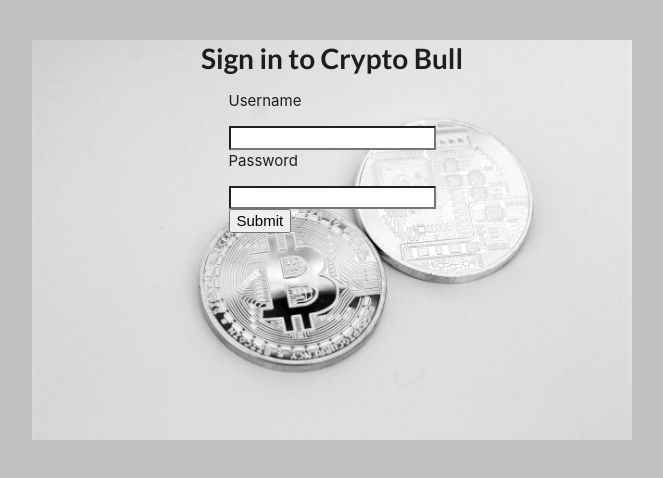
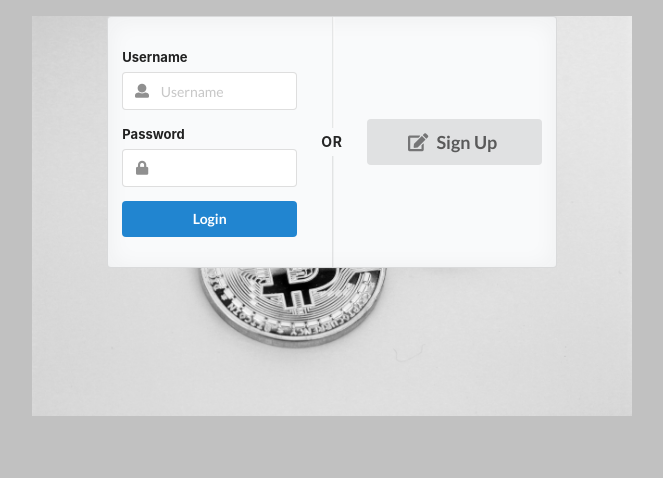
Before and after one commit to SamerSiam/crypto-bull, a React (Create React App) app: page /Account in a window 1280 px wide. Shown: the top 478 px of the page, without its empty margins (308-971 px from the left). Built offline with nearby package versions, Linux system fonts and the light colour scheme.

Commit message:
bug fixes

```diff
--- a/src/App.js
+++ b/src/App.js
@@ -6,7 +6,6 @@
 import Display from "./Components/Display/Display";
 import Header from "./Components/Header/Header";
 import Account from "./Components/Account/Account";
-import Preferences from "./Components/Preferences/Preferences";
 import Login from "./Components/Login/Login";
 // import useToken from './useToken.js'
 
@@ -32,33 +31,24 @@
   //  const [stateToken,setStateToken]=useState()
   // const {localToken,setLocalToken}= useToken();
 
-
   if (!token) {
     return <Login setToken={setToken} setCust={setCust} />;
   }
 
-// console.log("inside app custId", customer.firstname);
+  // console.log("inside app custId", customer.firstname);
   return (
     <div className="App">
       <BrowserRouter>
-      <Route
-      render={(props) => <Header customer={customer} {...props} />}>
-      </Route>
-      <Switch>
+        <Route render={(props) => <Header customer={customer} {...props} />}></Route>
+        <Switch>
           <Route path="/Home">
             <Display />
           </Route>
 
           <Route
             path="/Account"
-            render={(props) => <Account customer={customer} {...props} />}>
-
-          </Route>
-
-          <Route path="/preferences">
-            {" "}
-            <Preferences />{" "}
-          </Route>
+            render={(props) => <Account customer={customer} {...props} />}
+          ></Route>
         </Switch>
       </BrowserRouter>
     </div>
--- a/src/Components/Account/Account.js
+++ b/src/Components/Account/Account.js
@@ -5,35 +5,28 @@
 function Account({ customer }) {
   const [account, setAccount] = useState(null);
   const [errorMsg, setErrorMsg] = useState("Loading");
-  const customerID = useRef(customer.id);
-
-  console.log("inside accounts userefs", customerID);
-  console.log("inside accounts customer object", customer);
+  //   const customerID = useRef(customer.id);
 
   useEffect(() => {
-    if (!customer) {
-      console.log("inside !customer");
-      return;
-    }
     const fetch = async () => {
       setErrorMsg("");
 
       try {
-        console.log("try");
+        console.log(" inside try");
         const { data } = await accountData.get("Accounts");
+        console.log(" API accounts", data);
 
-        const customerAct = data.filter((act) => {
-          console.log("filter", customerAct);
-          return act.customerID === customer.id;
-        });
-        console.log("account is", data, customer.id, customerAct);
-        setAccount(customerAct[0]);
+        if (customer && data) {
+          const customerAct = data.filter((act) => act.customerID === parseInt(customer.id));
+          console.log("account is", data, customer.id, customerAct);
+          setAccount(customerAct[0]);
+        }
       } catch (err) {
         setErrorMsg(err.message);
       }
     };
     fetch();
-  }, []);
+  }, [customer]);
 
   if (!account) return <div></div>;
 
--- a/src/Components/AccountDetails/AccountDetails.js
+++ b/src/Components/AccountDetails/AccountDetails.js
@@ -7,7 +7,13 @@
   return (
     <div>
       <h2> Acount Balance : ${account.balance}</h2>
-      <h3> {coins[0]}</h3>
+      {coins.map((item, index) => (
+        <div key={item.coin}>
+          <div>
+            {item.coin} {item.amount}
+          </div>
+        </div>
+      ))}
     </div>
   );
 }
--- a/src/Components/Login/Login.css
+++ b/src/Components/Login/Login.css
@@ -1,11 +1,11 @@
-body{
-    background-color: #C1C1C1;
+body {
+  background-color: #c1c1c1;
   box-sizing: border-box;
 }
 
 .login-wrapper {
   display: flex;
-    margin-top:5vh;
+  margin-top: 2vh;
   height: 50vh;
   width: 100vw;
   flex-direction: column;
@@ -14,5 +14,4 @@
   background-repeat: no-repeat;
   background-size: contain;
   background-position: center;
-
 }
--- a/src/Components/Login/Login.js
+++ b/src/Components/Login/Login.js
@@ -18,7 +18,7 @@
   const userLogin = async (usr, pwd) => {
     try {
       const { data } = await Tokens.get(`/Tokens/${usr}`);
-      console.log(data, data.token);
+      //   console.log(data, data.token);
       setToken(data.token);
       setCust(data);
     } catch (e) {
@@ -29,21 +29,68 @@
 
   return (
     <div className="login-wrapper">
-      <h1>Sign in to Crypto Bull</h1>
-      <form onSubmit={handleSubmit}>
-        <label>
-          <p>Username</p>
-          <input type="text" onChange={(e) => setUserName(e.target.value)} />
-        </label>
-        <label>
-          <p>Password</p>
-          <input type="password" onChange={(e) => setPassword(e.target.value)} />
-        </label>
-        <div>
-          <button type="submit">Submit</button>
+      <div class="ui placeholder segment">
+        <div class="ui two column very relaxed stackable grid">
+          <div class="column">
+            <div class="ui form">
+              <div class="field">
+                <label>Username</label>
+                <div class="ui left icon input">
+                  <input
+                    type="text"
+                    placeholder="Username"
+                    onChange={(e) => setUserName(e.target.value)}
+                  />
+                  <i class="user icon"></i>
+                </div>
+              </div>
+              <div class="field">
+                <label>Password</label>
+                <div class="ui left icon input">
+                  <input type="password" onChange={(e) => setPassword(e.target.value)} />
+                  <i class="lock icon"></i>
+                </div>
+              </div>
+              <div class="ui blue submit button" onClick={handleSubmit}>
+                Login
+              </div>
+            </div>
+          </div>
+          <div class="middle aligned column">
+            <div class="ui big button">
+              <i class="signup icon"></i>
+              Sign Up
+            </div>
+          </div>
         </div>
-      </form>
+        <div class="ui vertical divider">Or</div>
+      </div>
     </div>
+    // <div className="login-wrapper">
+    //   <h1>Sign in to Crypto Bull</h1>
+    //   <form onSubmit={handleSubmit}>
+    //     <label>
+    //       <p>Username</p>
+    //     </label>
+    //     <div class="ui left icon input">
+    //       <input type="text" placeholder="Username" onChange={(e) => setUserName(e.target.value)} />
+    //       <i class="user icon"></i>
+    //     </div>
+
+    //     <label>
+    //       <p>Password</p>
+    //     </label>
+    //     <div class="ui left icon input">
+    //       <input type="password" onChange={(e) => setPassword(e.target.value)} />
+    //       <i class="lock icon"></i>
+    //     </div>
+    //     <div>
+    //       <button class="ui blue submit button" type="submit">
+    //         Login
+    //       </button>
+    //     </div>
+    //   </form>
+    // </div>
   );
 }
 
```
Lines whose indentation alone changed are shown as unchanged.
